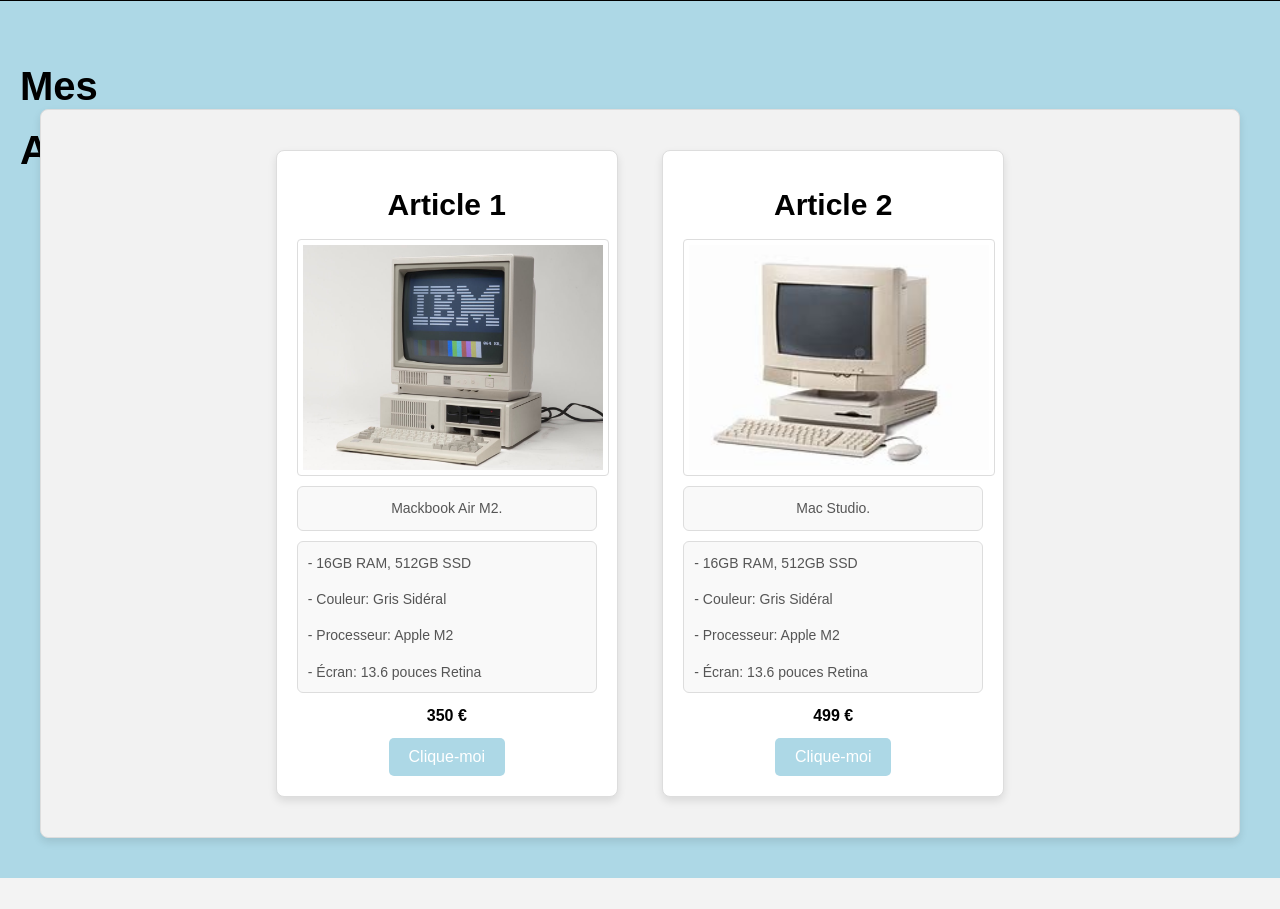
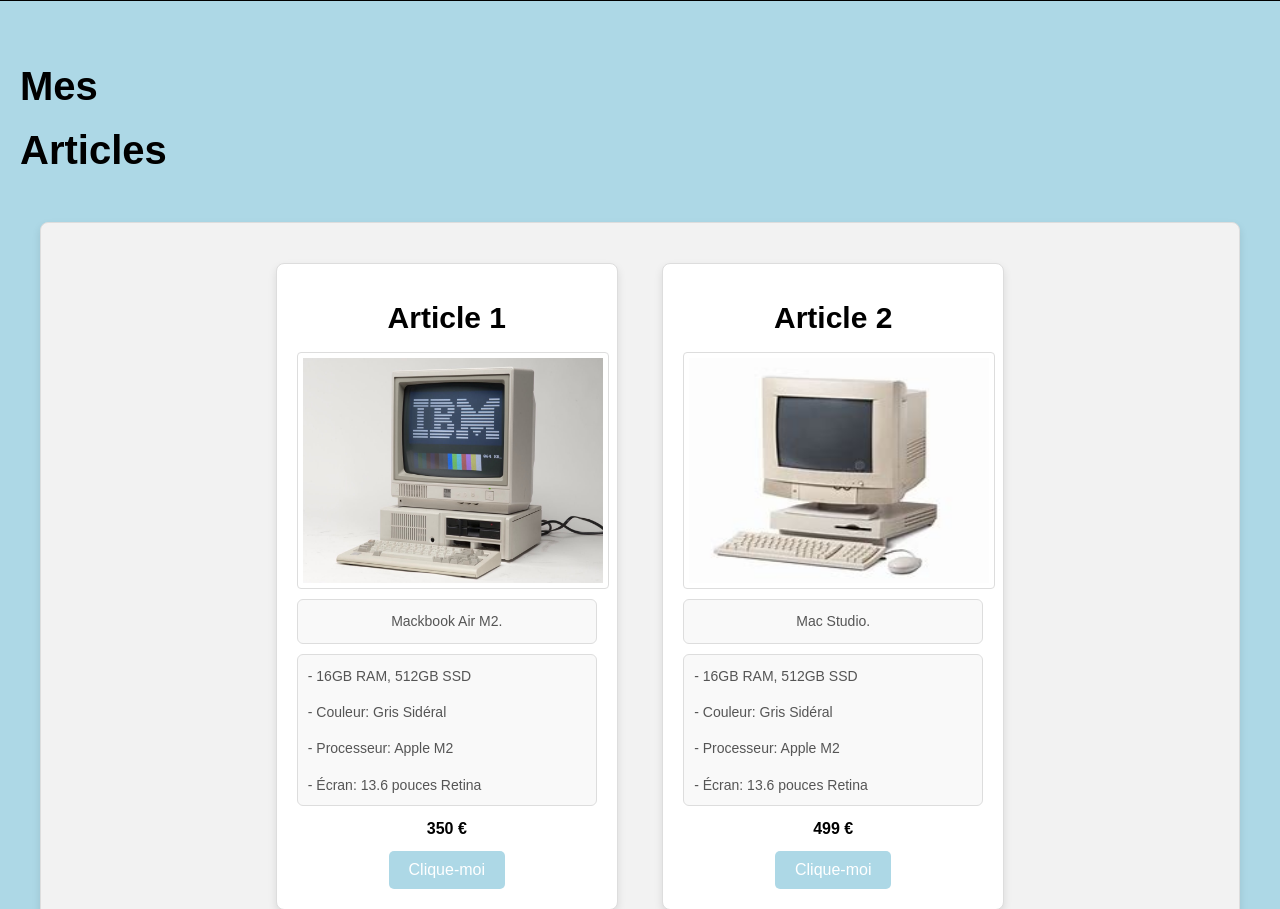
Before and after one commit to Nathor36/projet_dev_ecommerce, a PHP site: page /PagePanier.php in a window 1280 px wide; the page is wider, and only the part inside the window is pictured. Shown: the part 271-1180 px from the top of that part. Before the commit the page ends 1149 px from the top of that part, so only its background shows below. Run offline with PHP 8.4, Linux system fonts and the light colour scheme.

Commit message:
Update style_Panier.css

```diff
--- a/style_Panier.css
+++ b/style_Panier.css
@@ -32,7 +32,6 @@ h2 {
     font-size: 40px;
     margin-bottom: 20px;
     color: black;
-    height: 15px;
     padding-right: 1550px;
 }
 
```
